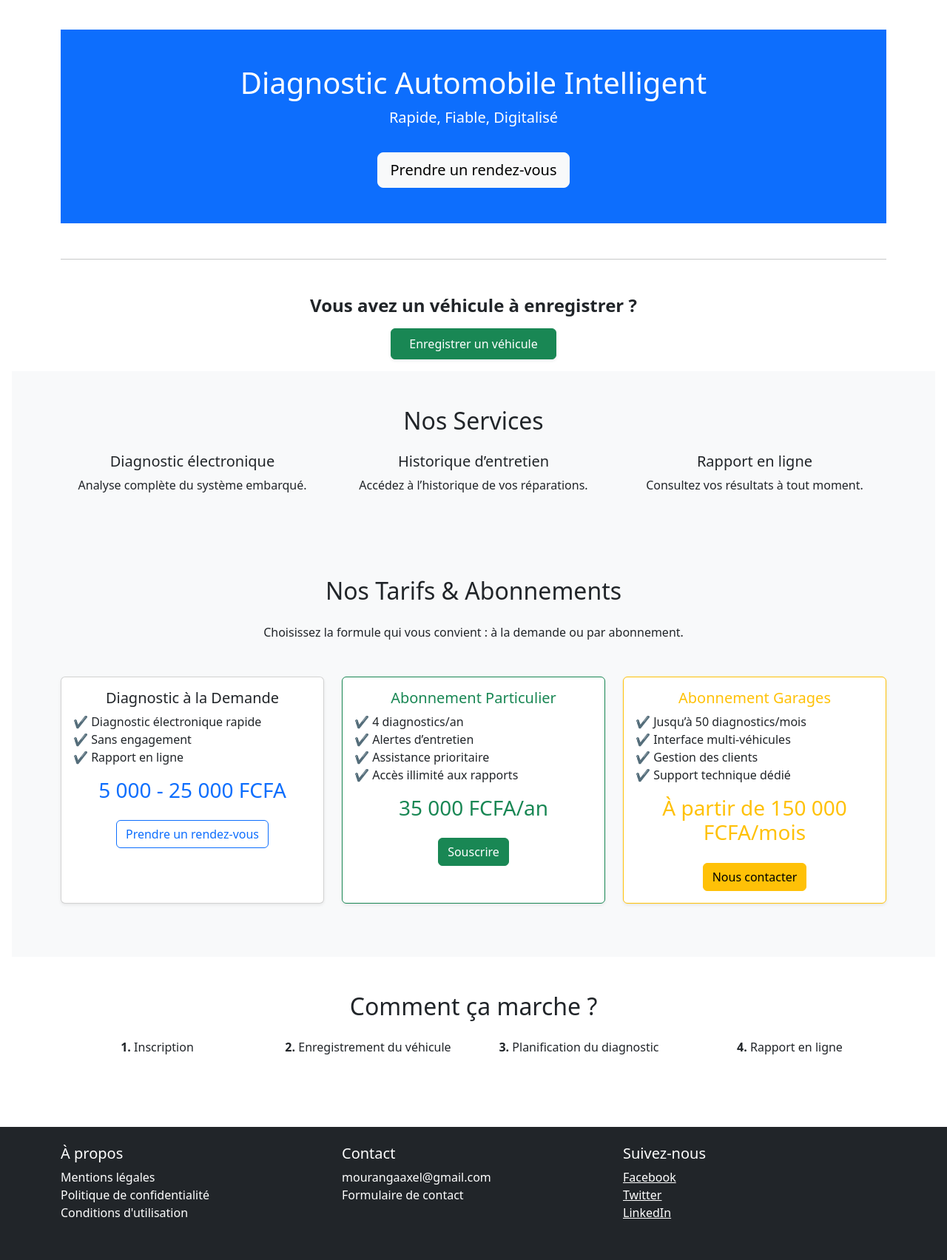
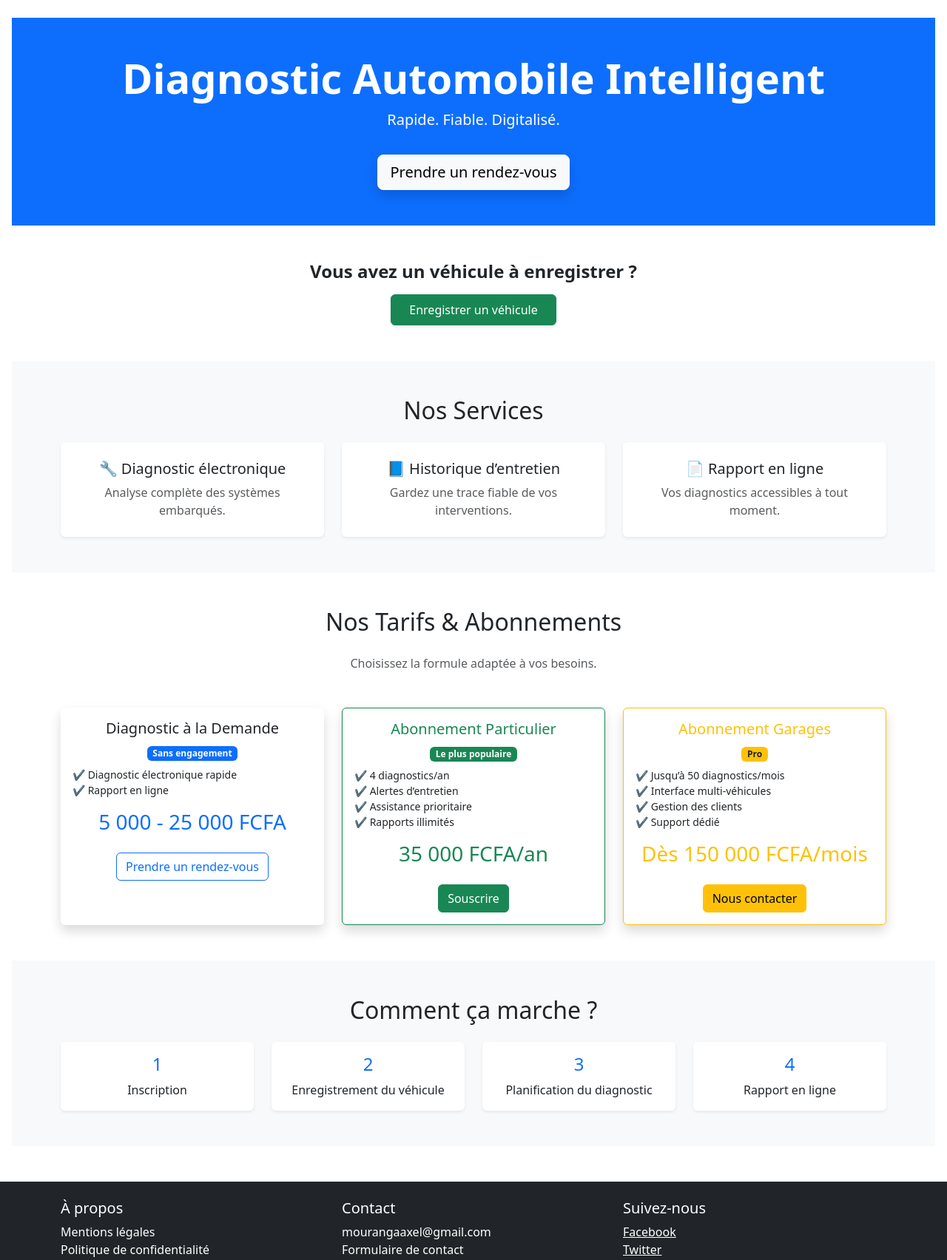
Before and after one commit to jsetoka/amc, a Django app: page / in a window 1280 px wide. Shown: the part 56-1760 px from the top of the page at 74% size. Run offline with Django 4.2, Linux system fonts and the light colour scheme.

```diff
--- a/templates/accueil.html
+++ b/templates/accueil.html
@@ -1,77 +1,68 @@
 {% extends 'base.html' %}
+{% load static %}
 
 {% block content %}
-<div class="container py-3">
-  <!-- Hero section -->
-  <header class="bg-primary text-white text-center py-5">
+<div class="container-fluid p-0">
+  <!-- Hero Section -->
+  <section class="bg-primary text-white text-center py-5">
     <div class="container">
-      <h1>Diagnostic Automobile Intelligent</h1>
-      <p class="lead">Rapide, Fiable, Digitalisé</p>
-      <a href="{% url 'rendezvous' %}" class="btn btn-light btn-lg mt-3">Prendre un rendez-vous</a>
+      <h1 class="display-4 fw-bold">Diagnostic Automobile Intelligent</h1>
+      <p class="lead">Rapide. Fiable. Digitalisé.</p>
+      <a href="{% url 'rendezvous' %}" class="btn btn-light btn-lg mt-3 shadow">Prendre un rendez-vous</a>
     </div>
-  </header>
+  </section>
 
+  <!-- Véhicule à enregistrer -->
+  <section class="bg-white py-5 text-center">
+    <div class="container">
+      <h4 class="mb-3 fw-semibold text-dark">Vous avez un véhicule à enregistrer ?</h4>
+      <a href="{% url 'vehicle_create' %}" class="btn btn-success px-4 py-2 shadow-sm">
+        Enregistrer un véhicule
+      </a>
+    </div>
+  </section>
 
-  <hr class="my-5">
-
-  <div class="text-center">
-    <h4 class="mb-3 fw-semibold text-dark">Vous avez un véhicule à enregistrer ?</h4>
-    <a href="{% url 'vehicle_create' %}" class="btn btn-success px-4 py-2 shadow-sm">
-      Enregistrer un véhicule
-    </a>
-  </div>
-</div>
-
-
-
-{% load static %}
-<!DOCTYPE html>
-<html lang="fr">
-<head>
-  <meta charset="UTF-8" />
-  <meta name="viewport" content="width=device-width, initial-scale=1.0">
-  <title>AutoDiag+ | Diagnostic Véhicules</title>
-  <link href="https://cdn.jsdelivr.net/npm/bootstrap@5.3.3/dist/css/bootstrap.min.css" rel="stylesheet">
-  <link rel="stylesheet" href="{% static 'css/style.css' %}">
-</head>
-<body>
-
-  <!-- Services -->
+  <!-- Nos Services -->
   <section id="services" class="py-5 bg-light">
     <div class="container text-center">
       <h2 class="mb-4">Nos Services</h2>
-      <div class="row">
+      <div class="row g-4">
         <div class="col-md-4">
-          <h5>Diagnostic électronique</h5>
-          <p>Analyse complète du système embarqué.</p>
+          <div class="bg-white p-4 rounded shadow-sm h-100">
+            <h5>🔧 Diagnostic électronique</h5>
+            <p class="mb-0 text-muted">Analyse complète des systèmes embarqués.</p>
+          </div>
         </div>
         <div class="col-md-4">
-          <h5>Historique d’entretien</h5>
-          <p>Accédez à l’historique de vos réparations.</p>
+          <div class="bg-white p-4 rounded shadow-sm h-100">
+            <h5>📘 Historique d’entretien</h5>
+            <p class="mb-0 text-muted">Gardez une trace fiable de vos interventions.</p>
+          </div>
         </div>
         <div class="col-md-4">
-          <h5>Rapport en ligne</h5>
-          <p>Consultez vos résultats à tout moment.</p>
+          <div class="bg-white p-4 rounded shadow-sm h-100">
+            <h5>📄 Rapport en ligne</h5>
+            <p class="mb-0 text-muted">Vos diagnostics accessibles à tout moment.</p>
+          </div>
         </div>
       </div>
     </div>
   </section>
 
-  <!-- Tarification et abonnements -->
-  <section id="tarifs" class="py-5 bg-light">
+  <!-- Tarifs et abonnements -->
+  <section id="tarifs" class="py-5 bg-white">
     <div class="container text-center">
       <h2 class="mb-4">Nos Tarifs & Abonnements</h2>
-      <p class="mb-5">Choisissez la formule qui vous convient : à la demande ou par abonnement.</p>
-
-      <div class="row">
-        <!-- Diagnostic à la demande -->
-        <div class="col-md-4 mb-4">
-          <div class="card h-100 shadow-sm">
+      <p class="text-muted mb-5">Choisissez la formule adaptée à vos besoins.</p>
+      <div class="row g-4">
+        <!-- À la demande -->
+        <div class="col-md-4">
+          <div class="card border-0 shadow h-100">
             <div class="card-body">
               <h5 class="card-title">Diagnostic à la Demande</h5>
-              <ul class="list-unstyled text-start">
+              <span class="badge bg-primary mb-2">Sans engagement</span>
+              <ul class="list-unstyled text-start small">
                 <li>✔️ Diagnostic électronique rapide</li>
-                <li>✔️ Sans engagement</li>
                 <li>✔️ Rapport en ligne</li>
               </ul>
               <h3 class="text-primary">5 000 - 25 000 FCFA</h3>
@@ -80,16 +71,17 @@
           </div>
         </div>
 
-        <!-- Abonnement Particulier -->
-        <div class="col-md-4 mb-4">
-          <div class="card h-100 shadow-sm border-success">
+        <!-- Particulier -->
+        <div class="col-md-4">
+          <div class="card border-success shadow h-100">
             <div class="card-body">
               <h5 class="card-title text-success">Abonnement Particulier</h5>
-              <ul class="list-unstyled text-start">
+              <span class="badge bg-success mb-2">Le plus populaire</span>
+              <ul class="list-unstyled text-start small">
                 <li>✔️ 4 diagnostics/an</li>
                 <li>✔️ Alertes d’entretien</li>
                 <li>✔️ Assistance prioritaire</li>
-                <li>✔️ Accès illimité aux rapports</li>
+                <li>✔️ Rapports illimités</li>
               </ul>
               <h3 class="text-success">35 000 FCFA/an</h3>
               <a href="{% url 'abonnement_create' %}?abonnement=particulier" class="btn btn-success mt-3">Souscrire</a>
@@ -97,18 +89,19 @@
           </div>
         </div>
 
-        <!-- Abonnement Garages -->
-        <div class="col-md-4 mb-4">
-          <div class="card h-100 shadow-sm border-warning">
+        <!-- Garages -->
+        <div class="col-md-4">
+          <div class="card border-warning shadow h-100">
             <div class="card-body">
               <h5 class="card-title text-warning">Abonnement Garages</h5>
-              <ul class="list-unstyled text-start">
+              <span class="badge bg-warning text-dark mb-2">Pro</span>
+              <ul class="list-unstyled text-start small">
                 <li>✔️ Jusqu’à 50 diagnostics/mois</li>
                 <li>✔️ Interface multi-véhicules</li>
                 <li>✔️ Gestion des clients</li>
-                <li>✔️ Support technique dédié</li>
+                <li>✔️ Support dédié</li>
               </ul>
-              <h3 class="text-warning">À partir de 150 000 FCFA/mois</h3>
+              <h3 class="text-warning">Dès 150 000 FCFA/mois</h3>
               <a href="{% url 'rendezvous' %}?motif=garage" class="btn btn-warning mt-3">Nous contacter</a>
             </div>
           </div>
@@ -117,23 +110,37 @@
     </div>
   </section>
 
-
-  <!-- Fonctionnement -->
-  <section id="how" class="py-5">
+  <!-- Comment ça marche -->
+  <section id="how" class="py-5 bg-light">
     <div class="container text-center">
       <h2 class="mb-4">Comment ça marche ?</h2>
-      <div class="row">
-        <div class="col-md-3"><strong>1.</strong> Inscription</div>
-        <div class="col-md-3"><strong>2.</strong> Enregistrement du véhicule</div>
-        <div class="col-md-3"><strong>3.</strong> Planification du diagnostic</div>
-        <div class="col-md-3"><strong>4.</strong> Rapport en ligne</div>
+      <div class="row g-4">
+        <div class="col-md-3">
+          <div class="p-3 bg-white rounded shadow-sm h-100">
+            <h4 class="text-primary">1</h4>
+            <p class="mb-0">Inscription</p>
+          </div>
+        </div>
+        <div class="col-md-3">
+          <div class="p-3 bg-white rounded shadow-sm h-100">
+            <h4 class="text-primary">2</h4>
+            <p class="mb-0">Enregistrement du véhicule</p>
+          </div>
+        </div>
+        <div class="col-md-3">
+          <div class="p-3 bg-white rounded shadow-sm h-100">
+            <h4 class="text-primary">3</h4>
+            <p class="mb-0">Planification du diagnostic</p>
+          </div>
+        </div>
+        <div class="col-md-3">
+          <div class="p-3 bg-white rounded shadow-sm h-100">
+            <h4 class="text-primary">4</h4>
+            <p class="mb-0">Rapport en ligne</p>
+          </div>
+        </div>
       </div>
     </div>
   </section>
-
-
-</body>
-</html>
-
-
+</div>
 {% endblock %}
```
